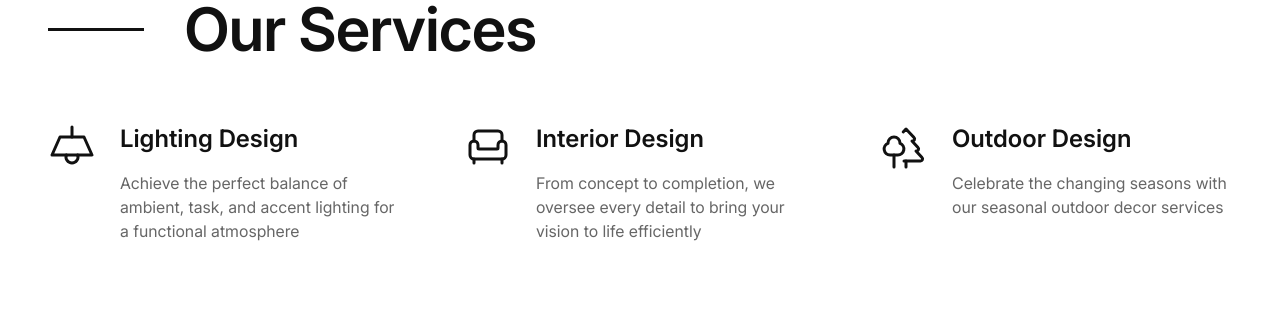
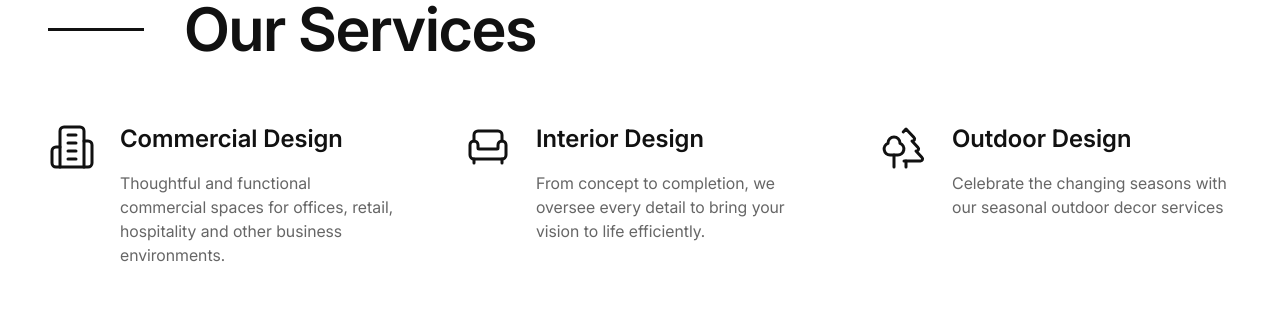
Before and after one commit to abufazal460/Sabr-Studio, a React (Vite) app in the folder frontend/: page / in a window 1280 px wide. Shown: the part 1740-2057 px from the top of the page. Built offline with nearby package versions, Linux system fonts and the light colour scheme; no server answers.

Commit message:
home page service section remove todo dummy placeholder data and add real data

```diff
--- a/frontend/src/features/home/components/ServiceTeaser.jsx
+++ b/frontend/src/features/home/components/ServiceTeaser.jsx
@@ -1,24 +1,24 @@
 import React from 'react';
 import { motion } from 'framer-motion';
-import { LuLampCeiling, LuArmchair, LuTrees } from 'react-icons/lu';
+import { LuBuilding2, LuArmchair, LuTrees } from 'react-icons/lu';
 import { useReducedMotion } from '../../../shared/hooks/useReducedMotion';
 import { fadeUpProps } from '../../../shared/animations/reveal';
 
 // Home Services trio per the Figma `home/service` design (title, copy, icon).
 const homeServices = [
   {
-    id: 'lighting-design',
-    icon: LuLampCeiling,
-    title: 'Lighting Design',
+    id: 'commercial-design',
+    icon: LuBuilding2,
+    title: 'Commercial Design',
     description:
-      'Achieve the perfect balance of ambient, task, and accent lighting for a functional atmosphere',
+      'Thoughtful and functional commercial spaces for offices, retail, hospitality and other business environments.',
   },
   {
     id: 'interior-design',
     icon: LuArmchair,
     title: 'Interior Design',
     description:
-      'From concept to completion, we oversee every detail to bring your vision to life efficiently',
+      'From concept to completion, we oversee every detail to bring your vision to life efficiently.',
   },
   {
     id: 'outdoor-design',
```
